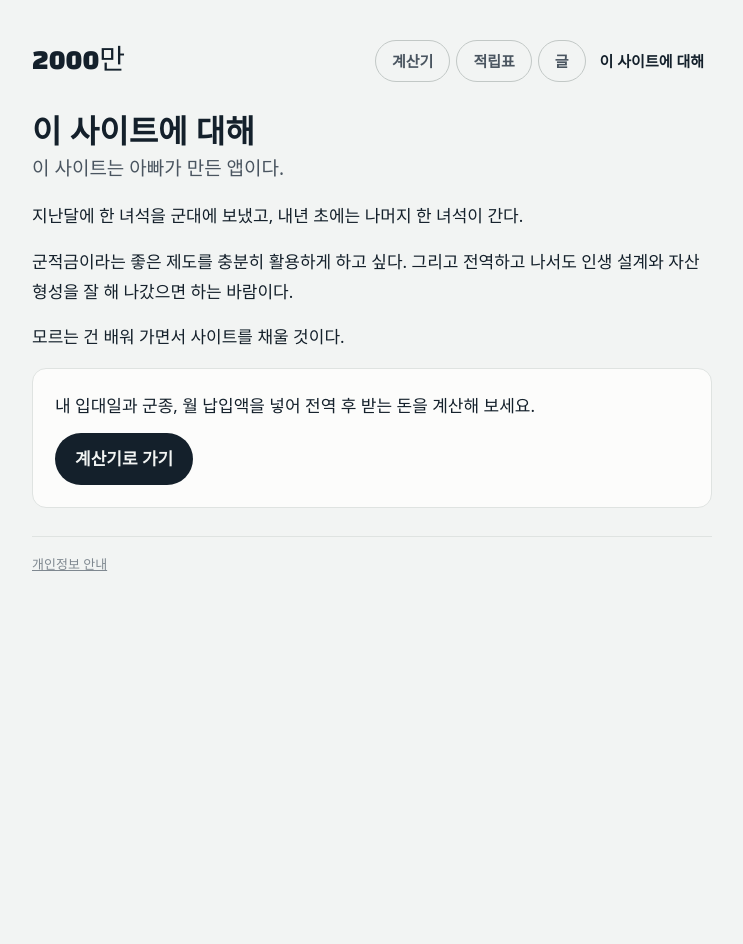
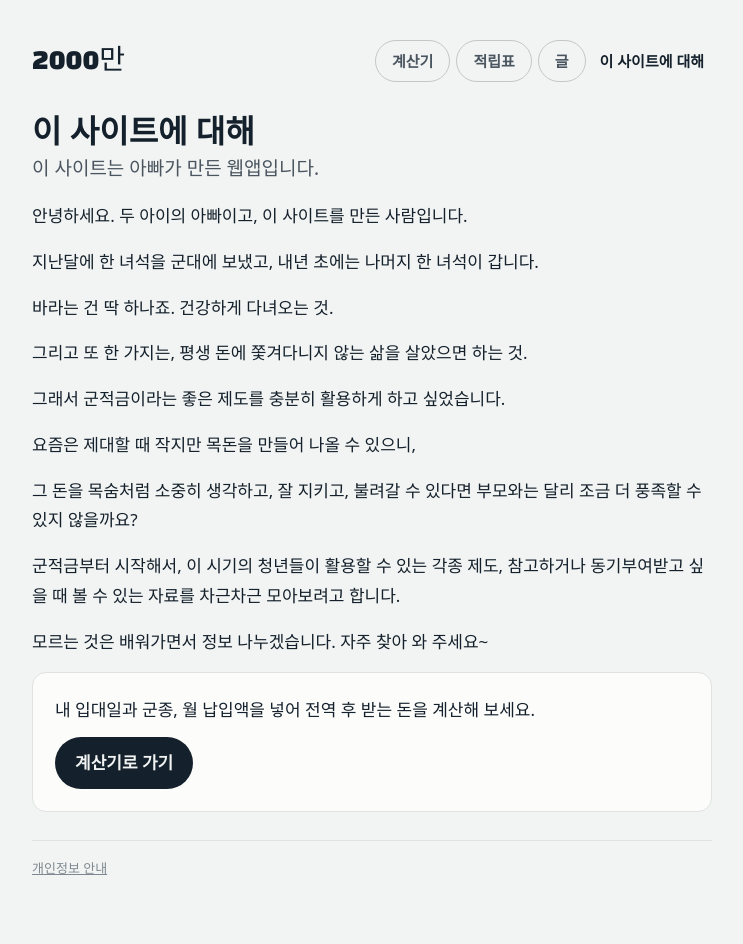
Before and after one commit to sephkwon/2000man, a Jekyll site: the page built from about.html, in a window 1280 px wide. Shown: the whole page, without its empty margins (268-1011 px from the left). Built offline with Jekyll 4.4.1, drawn with Linux system fonts in a browser that asks for light colours; some web fonts are replaced; before the commit the page ends 900 px from its top, so only the background shows below that.

Commit message:
Update about.html

```diff
--- a/about.html
+++ b/about.html
@@ -7,14 +7,26 @@ nav: about
 <article>
   <header>
     <h1>이 사이트에 대해</h1>
-    <p class="lede">이 사이트는 아빠가 만든 앱이다.</p>
+    <p class="lede">이 사이트는 아빠가 만든 웹앱입니다.</p>
   </header>
 
-  <p>지난달에 한 녀석을 군대에 보냈고, 내년 초에는 나머지 한 녀석이 간다.</p>
+  <p>안녕하세요. 두 아이의 아빠이고, 이 사이트를 만든 사람입니다. </p>
 
-  <p>군적금이라는 좋은 제도를 충분히 활용하게 하고 싶다. 그리고 전역하고 나서도 인생 설계와 자산 형성을 잘 해 나갔으면 하는 바람이다.</p>
+  <p>지난달에 한 녀석을 군대에 보냈고, 내년 초에는 나머지 한 녀석이 갑니다.</p>
 
-  <p>모르는 건 배워 가면서 사이트를 채울 것이다.</p>
+  <p>바라는 건 딱 하나죠. 건강하게 다녀오는 것. </p>
+
+  <p>그리고 또 한 가지는, 평생 돈에 쫓겨다니지 않는 삶을 살았으면 하는 것. </p>
+
+  <p>그래서 군적금이라는 좋은 제도를 충분히 활용하게 하고 싶었습니다. </p>
+
+  <p>요즘은 제대할 때 작지만 목돈을 만들어 나올 수 있으니, </p>
+
+  <p>그 돈을 목숨처럼 소중히 생각하고, 잘 지키고, 불려갈 수 있다면 부모와는 달리 조금 더 풍족할 수 있지 않을까요? </p>
+
+  <p>군적금부터 시작해서, 이 시기의 청년들이 활용할 수 있는 각종 제도, 참고하거나 동기부여받고 싶을 때 볼 수 있는 자료를 차근차근 모아보려고 합니다.</p>
+
+  <p>모르는 것은 배워가면서 정보 나누겠습니다. 자주 찾아 와 주세요~</p>
 
   <div class="cta">
     <p>내 입대일과 군종, 월 납입액을 넣어 전역 후 받는 돈을 계산해 보세요.</p>
```
